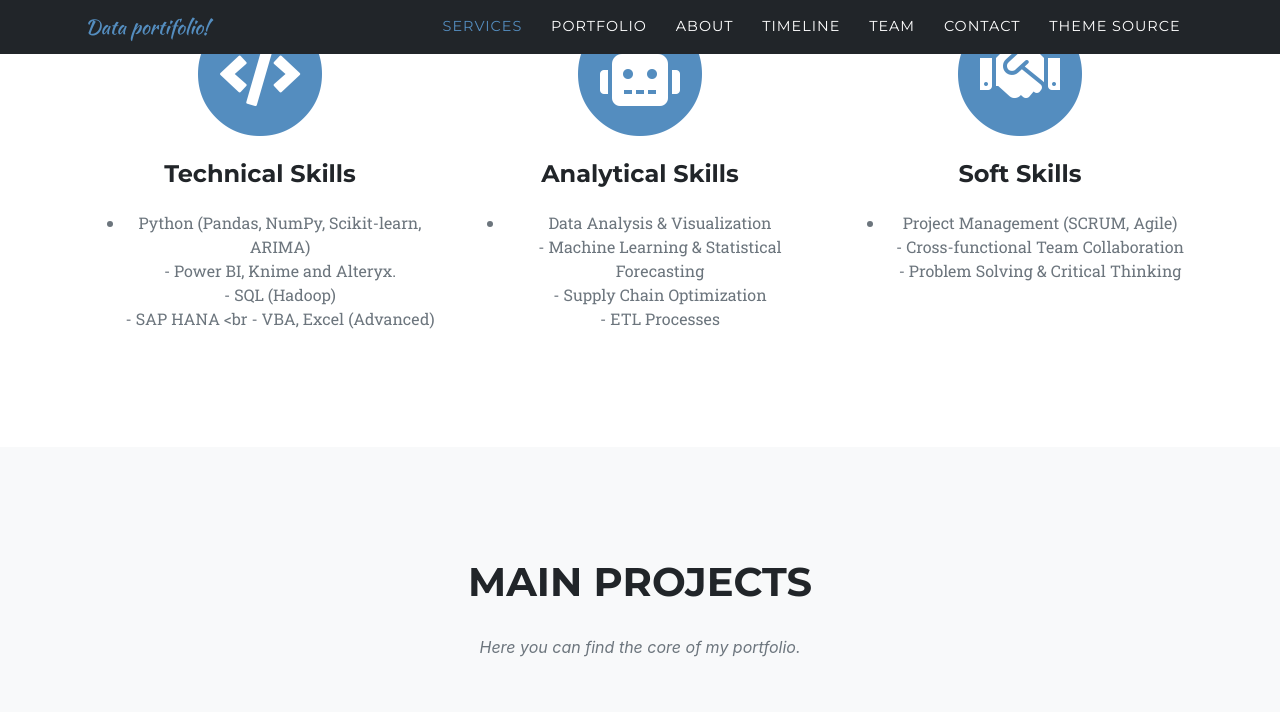
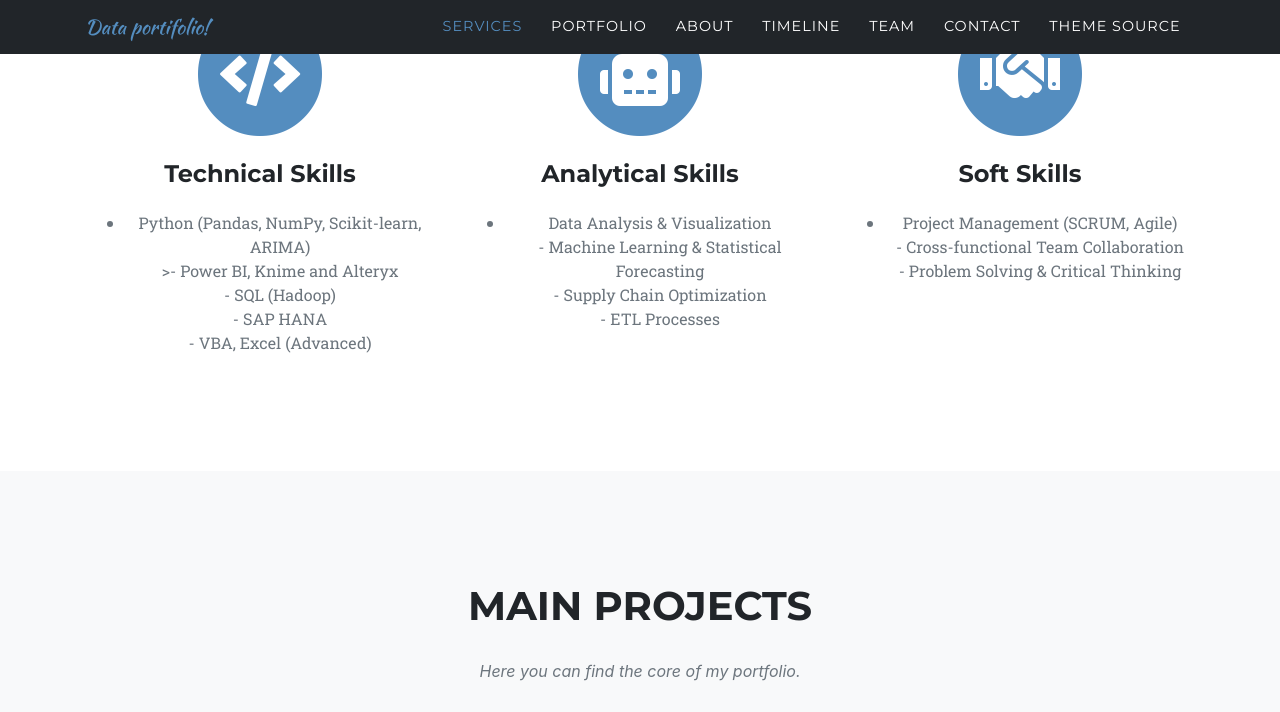
Before and after one commit to lcszarpellon/lucas_zarpellon-Portfolio, a Jekyll site: the page built from index.md, in a window 1280 px wide and 900 px high, scrolled down 1190 px, cut to the strip 0-712 px from the top of the window. Built offline with Jekyll 4.4.1, drawn with Linux system fonts in a browser that asks for light colours; some web fonts are replaced.

```diff
--- a/_data/sitetext.yml
+++ b/_data/sitetext.yml
@@ -22,13 +22,13 @@ en: &DEFAULT_EN
     section: services
     list:
       - title: "Technical Skills"
-        desc: "- Python (Pandas, NumPy, Scikit-learn, ARIMA) <br> - Power BI, Knime and Alteryx.<br> - SQL (Hadoop) <br> - SAP HANA <br - VBA, Excel (Advanced)"
+        desc: ">- Python (Pandas, NumPy, Scikit-learn, ARIMA) <br> >- Power BI, Knime and Alteryx<br>- SQL (Hadoop)<br>- SAP HANA <br>- VBA, Excel (Advanced)"
         icon: fas fa-code #fas fa-shopping-cart #find more at https://fontawesome.com/icons
       - title: "Analytical Skills"
-        desc: "- Data Analysis & Visualization <br> - Machine Learning & Statistical Forecasting <br> - Supply Chain Optimization <br> - ETL Processes"
+        desc: "- Data Analysis & Visualization <br>- Machine Learning & Statistical Forecasting <br>- Supply Chain Optimization <br>- ETL Processes"
         icon: fas fa-robot #fas fa-laptop
       - title: "Soft Skills" #"[Markdown](https://en.wikipedia.org/wiki/Markdown)"
-        desc: "- Project Management (SCRUM, Agile) <br> - Cross-functional Team Collaboration <br> - Problem Solving & Critical Thinking"
+        desc: "- Project Management (SCRUM, Agile) <br>- Cross-functional Team Collaboration <br>- Problem Solving & Critical Thinking"
         icon: fas fa-handshake #fab fa-markdown
 
   portfolio:
```
